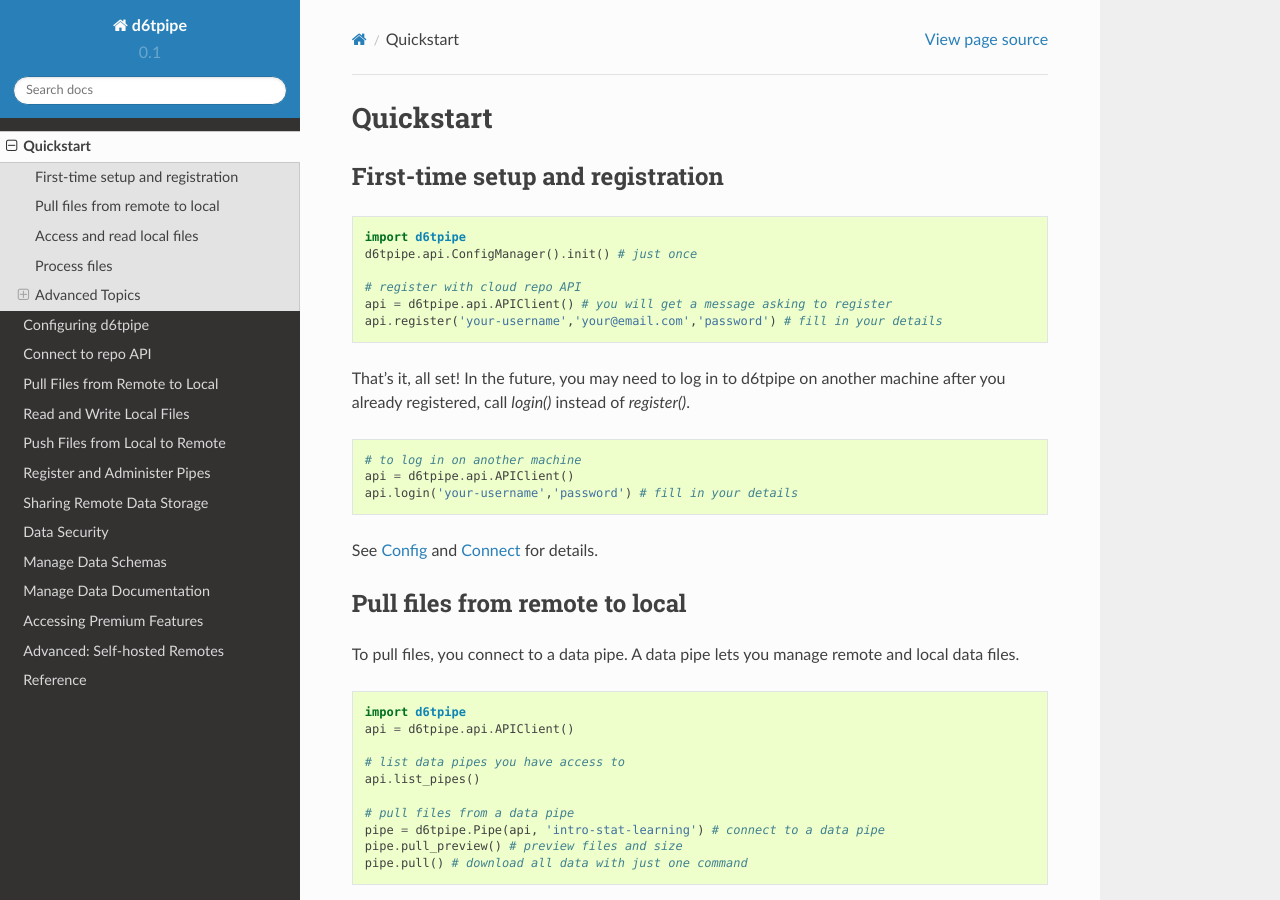
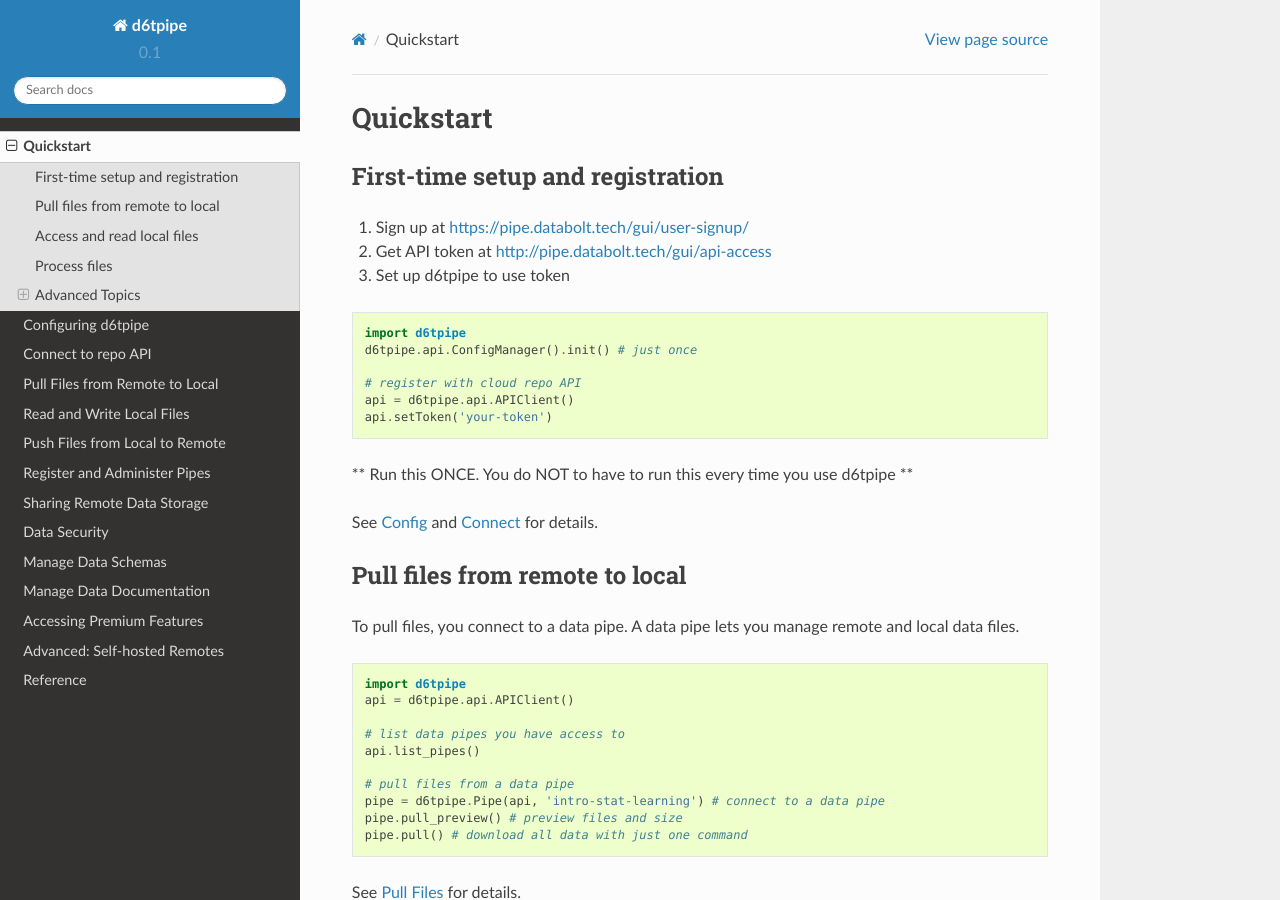
Before and after one commit to d6t/d6tpipe, a Sphinx documentation site: the page built from docs/source/quickstart.rst, in a window 1280 px wide and 900 px high. Built offline with Sphinx 7.4.7 and the Read the Docs theme 2.0.0, drawn with Linux system fonts in a browser that asks for light colours.

Commit message:
pipe gui

```diff
--- a/docs/source/quickstart.rst
+++ b/docs/source/quickstart.rst
@@ -3,6 +3,10 @@
 
 First-time setup and registration
 --------------------------------------
+
+1. Sign up at https://pipe.databolt.tech/gui/user-signup/
+2. Get API token at http://pipe.databolt.tech/gui/api-access
+3. Set up d6tpipe to use token
 
 .. code-block:: python
 
@@ -10,17 +14,10 @@
     d6tpipe.api.ConfigManager().init() # just once
 
     # register with cloud repo API
-    api = d6tpipe.api.APIClient() # you will get a message asking to register
-    api.register('your-username','your@email.com','password') # fill in your details
+    api = d6tpipe.api.APIClient()
+    api.setToken('your-token')
 
-That's it, all set! In the future, you may need to log in to d6tpipe on another machine after you already registered, call `login()` instead of `register()`.
-
-.. code-block:: python
-
-    # to log in on another machine
-    api = d6tpipe.api.APIClient()
-    api.login('your-username','password') # fill in your details
-
+** Run this ONCE. You do NOT to have to run this every time you use d6tpipe **
 
 See :doc:`Config <../config>` and :doc:`Connect <../connect>` for details.
 
--- a/setup.py
+++ b/setup.py
@@ -2,7 +2,7 @@
 
 setup(
     name='d6tpipe',
-    version='1.2.1',
+    version='1.2.2',
     packages=['d6tpipe','d6tpipe.http_client','d6tpipe.luigi','d6tpipe.utils'],
     url='https://github.com/d6t/d6tpipe',
     license='MIT',
```
Also changed, not shown: docs/example-vendor.py (+11 -0 lines), docs/source/connect.rst (+1 -14 lines), 3 other files.
